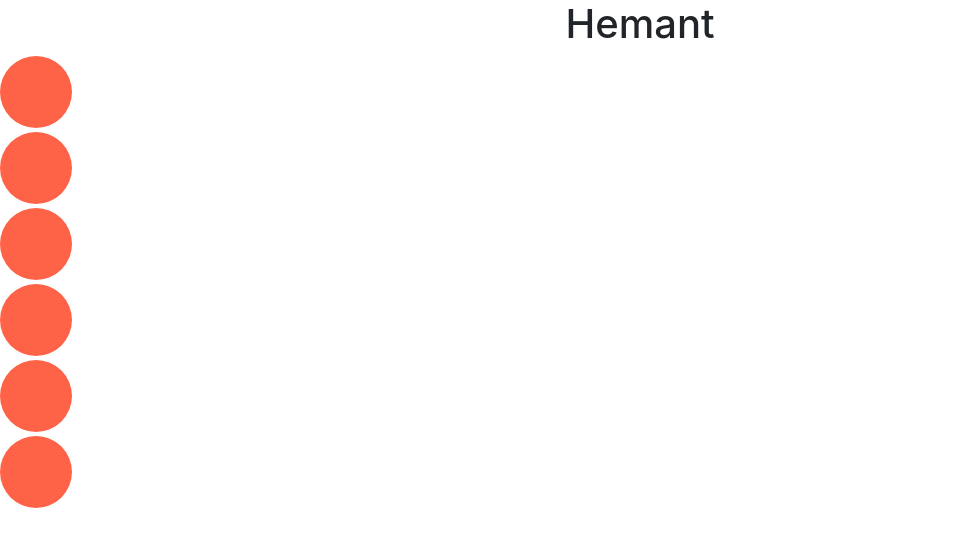
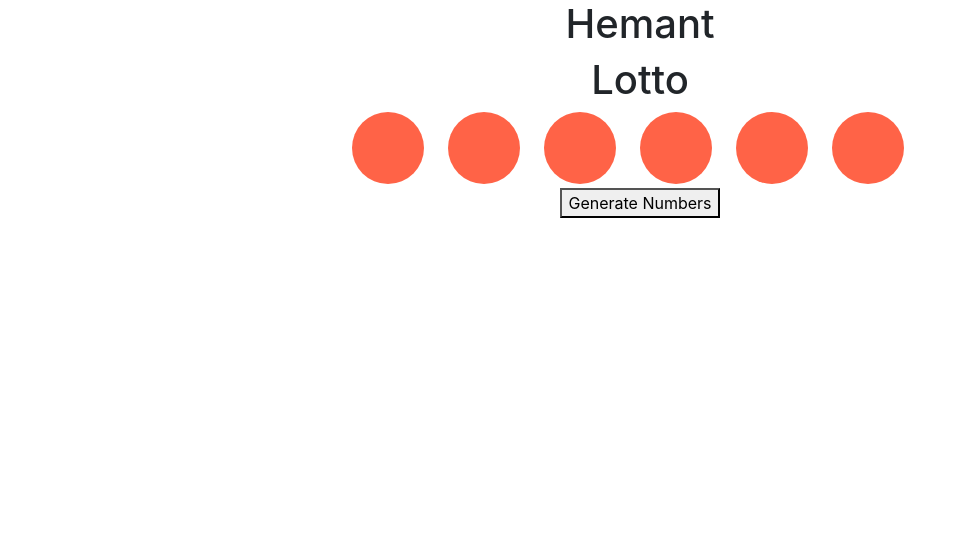
Before and after one commit to hemantkumar2/lottery-app, a React (Create React App) app: page / in a window 1280 px wide. Shown: the top 546 px of the page, without its empty margins (0-967 px from the left). Built offline with nearby package versions, Linux system fonts and the light colour scheme.

Commit message:
onclick event added for having random numbers between 1 to 40 on balls

```diff
--- a/src/Ball.css
+++ b/src/Ball.css
@@ -8,4 +8,6 @@
   margin-bottom: 4px;
   font-size: 1.5em;
   padding-top: .7em;
+  margin-right: 1em;
+  font-weight: bold;
 }
--- a/src/Lottery.js
+++ b/src/Lottery.js
@@ -14,12 +14,27 @@ export class Lottery extends Component {
     this.state = {
       num: Array.from({ length: this.props.maxBalls })
     }
+    this.handleClick = this.handleClick.bind(this)
+  }
+  generate() {
+    this.setState(curState => ({
+      num: curState.num.map(
+        n => Math.floor(Math.random() * this.props.maxNum) + 1
+      )
+    }))
   }
 
+  handleClick() {
+    this.generate()
+  }
   render() {
     return (
       <div>
-        {this.state.num.map(i => <Balls num={i} />)}
+        <h1>{this.props.title}</h1>
+        <div className='d-flex justify-content-center'>
+          {this.state.num.map(i => <Balls num={i} />)}
+        </div>
+        <button onClick={this.handleClick}>Generate Numbers</button>
       </div>
     )
   }
```
